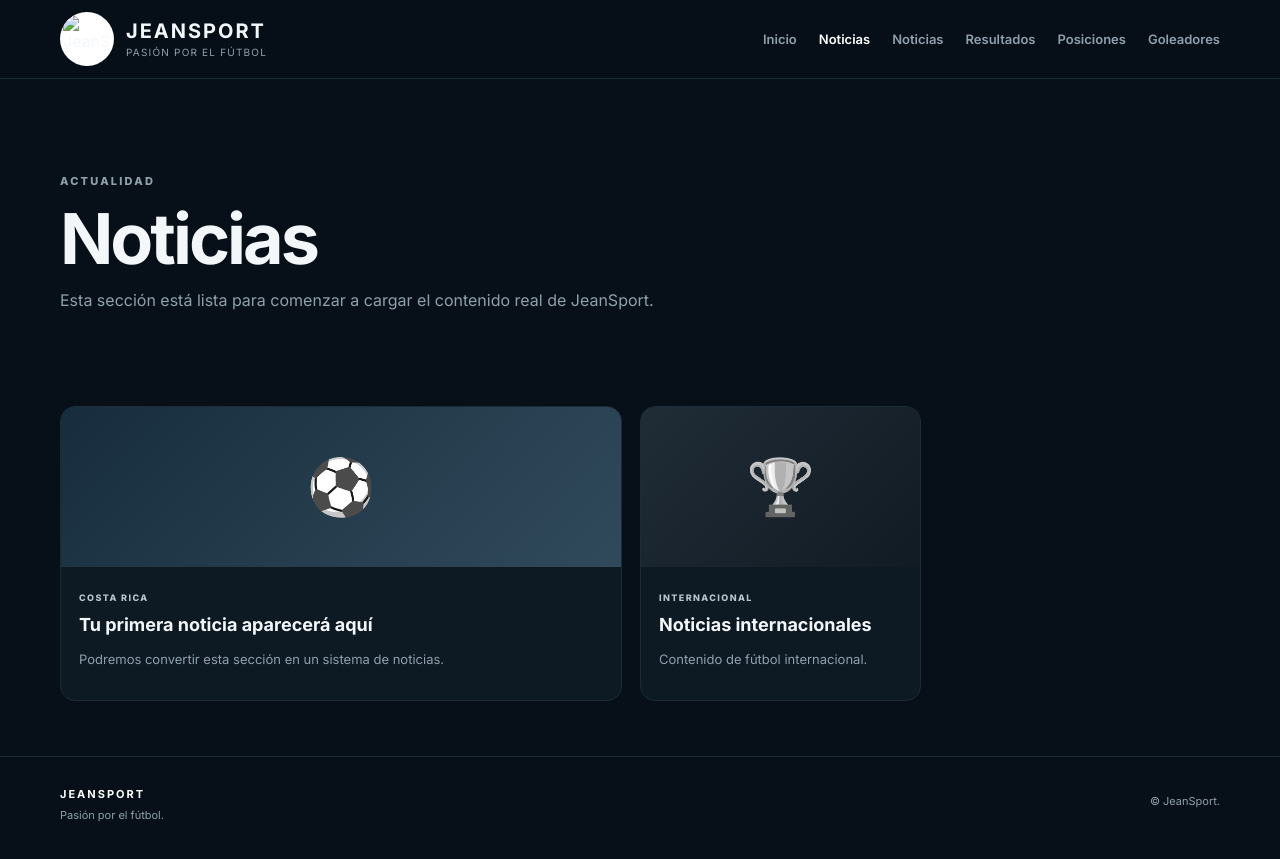
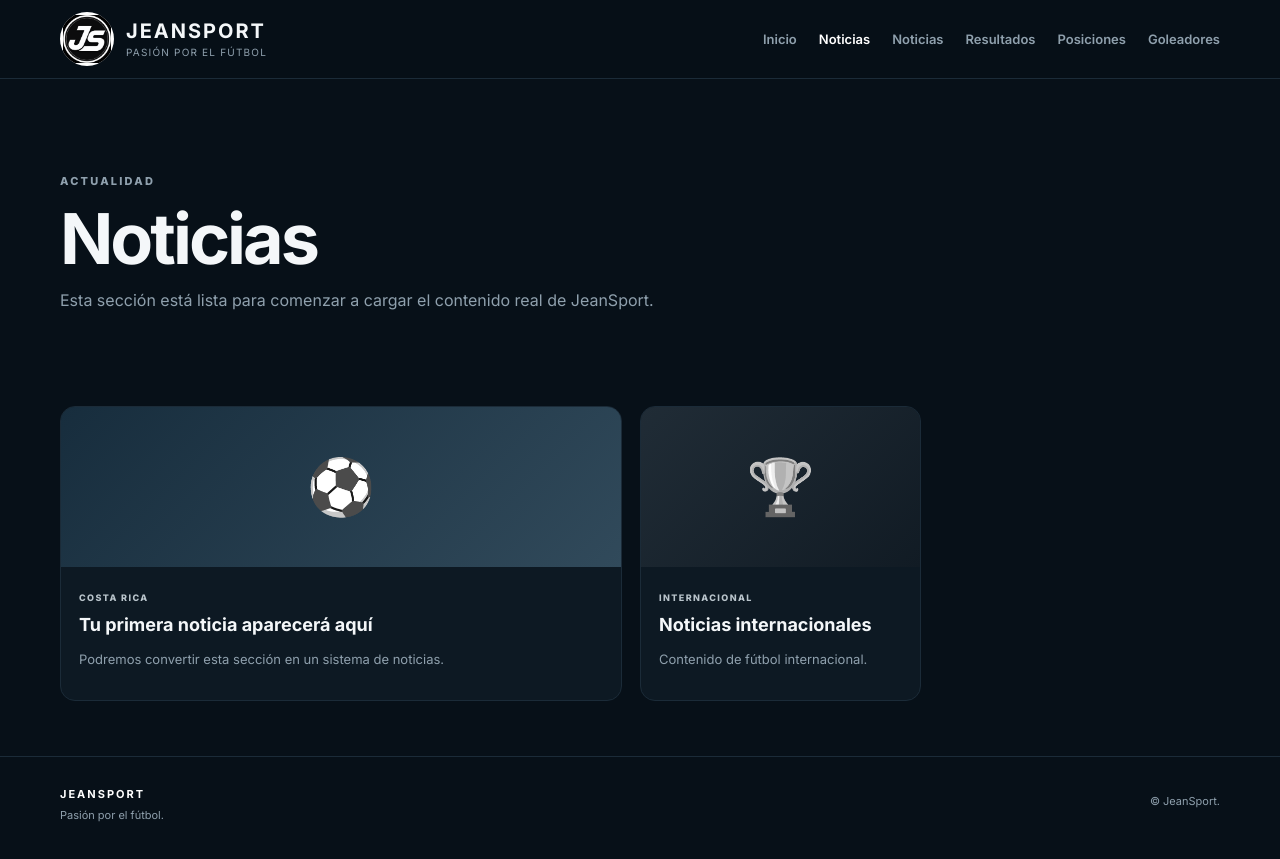
Before and after one commit to JeanSport/jeansport, a plain HTML site: page noticias.html in a window 1280 px wide. Drawn offline with Linux system fonts and the light colour scheme; files that its build step writes are made by us from their sources; a script that the page names is missing.

Commit message:
Update logo image source in noticias.html

```diff
--- a/noticias.html
+++ b/noticias.html
@@ -8,7 +8,7 @@
 </head>
 <body>
 <header class="site-header"><div class="container nav-wrap">
-<a class="brand" href="index.html"><span class="logo-box"><img src="images/logo.png" alt="JeanSport"></span><span class="brand-text"><strong>JEANSPORT</strong><small>Pasión por el fútbol</small></span></a>
+<a class="brand" href="index.html"><span class="logo-box"><img src="logo.png" alt="JeanSport"></span><span class="brand-text"><strong>JEANSPORT</strong><small>Pasión por el fútbol</small></span></a>
 <button class="menu-toggle" aria-label="Abrir menú" aria-expanded="false">☰</button>
 <nav class="main-nav">
 <a href="index.html">Inicio</a><a class="active" href="noticias.html">Noticias</a>
```
